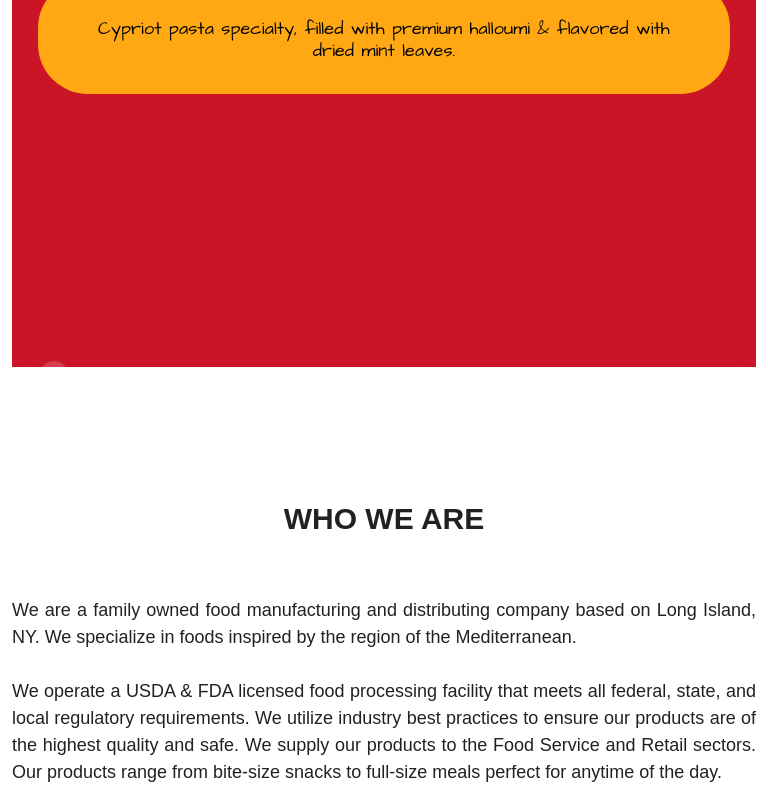
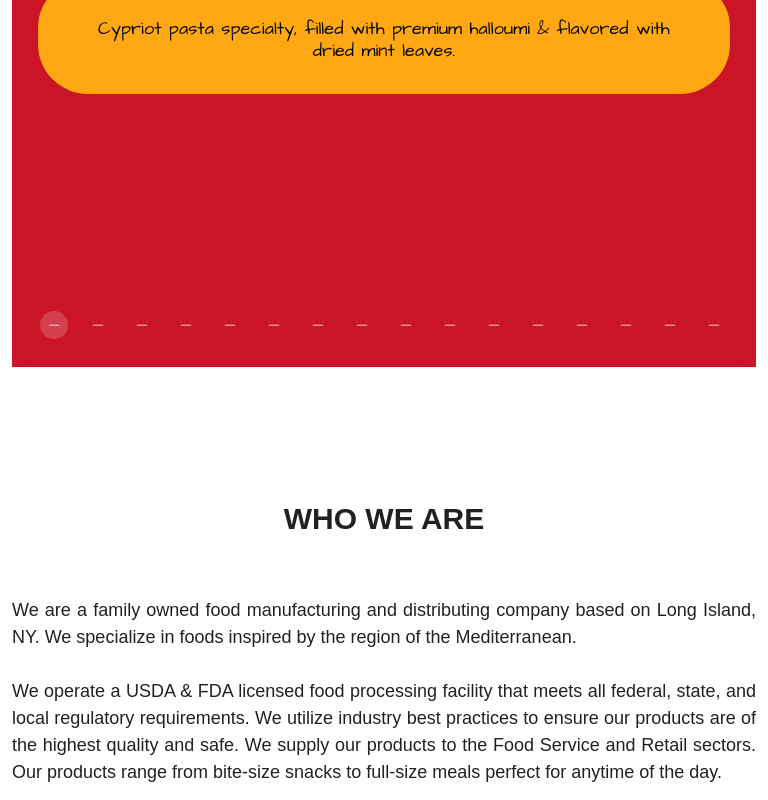
Before and after one commit to darkUnicode/cavo-greco-website, a Nuxt app: page / in a window 768 px wide. Shown: the part 991-1791 px from the top of the page. Built offline with nearby package versions, Linux system fonts and the light colour scheme; a web font is replaced by a local one.

Commit message:
fix delimiters

```diff
--- a/assets/main.css
+++ b/assets/main.css
@@ -87,7 +87,8 @@ a {
     }
 
     .v-carousel__controls {
-        padding-top: 25px;
+        /*padding-top: 25px;*/
+        /*bottom: 25px;*/
     }
 
     .customCarousel {
@@ -130,9 +131,9 @@ a {
 }
 
 @media (min-width: 600px) and (max-width: 959px) {
-    /*#who_we_are {*/
-    /*    margin-top: -215px;*/
-    /*}*/
+   .v-carousel__controls {
+        bottom: 50px !important;
+    }
 
     .container {
         scroll-margin-top: 50px;
```
